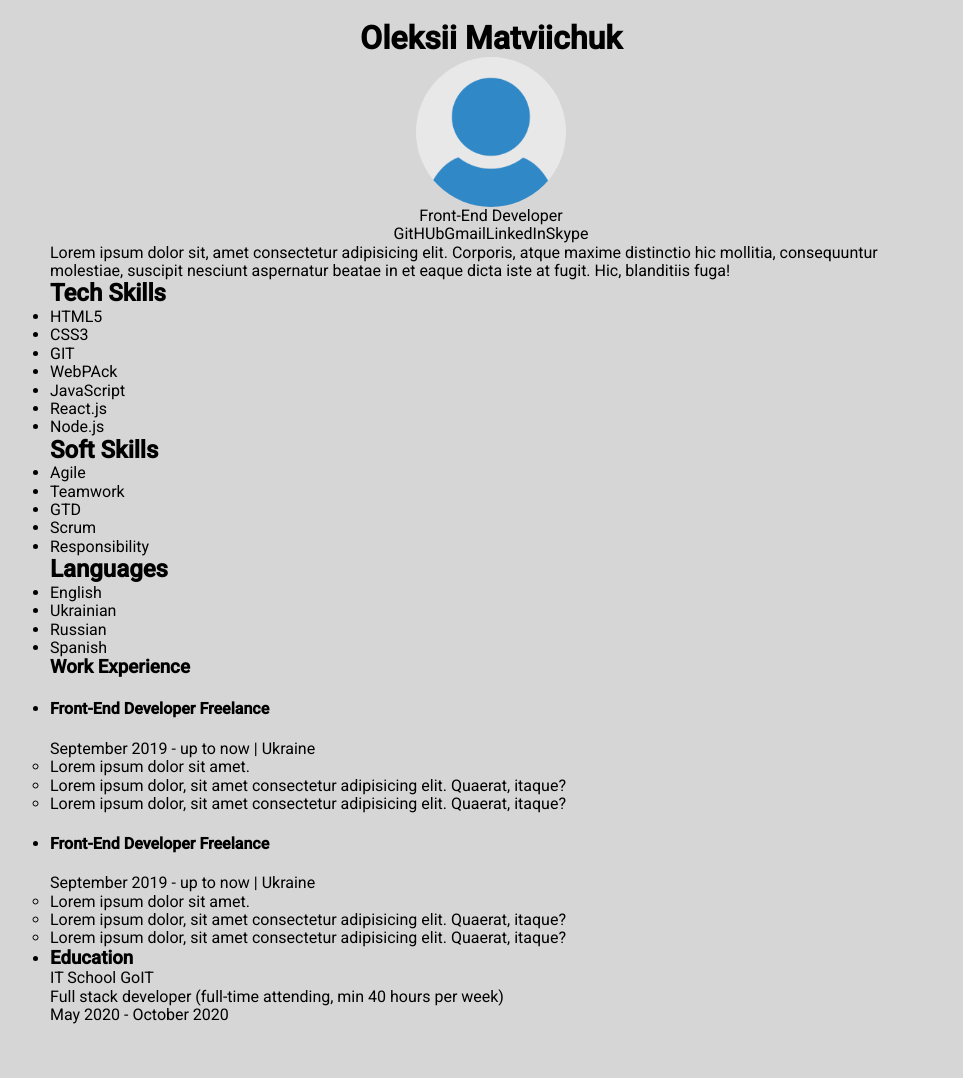
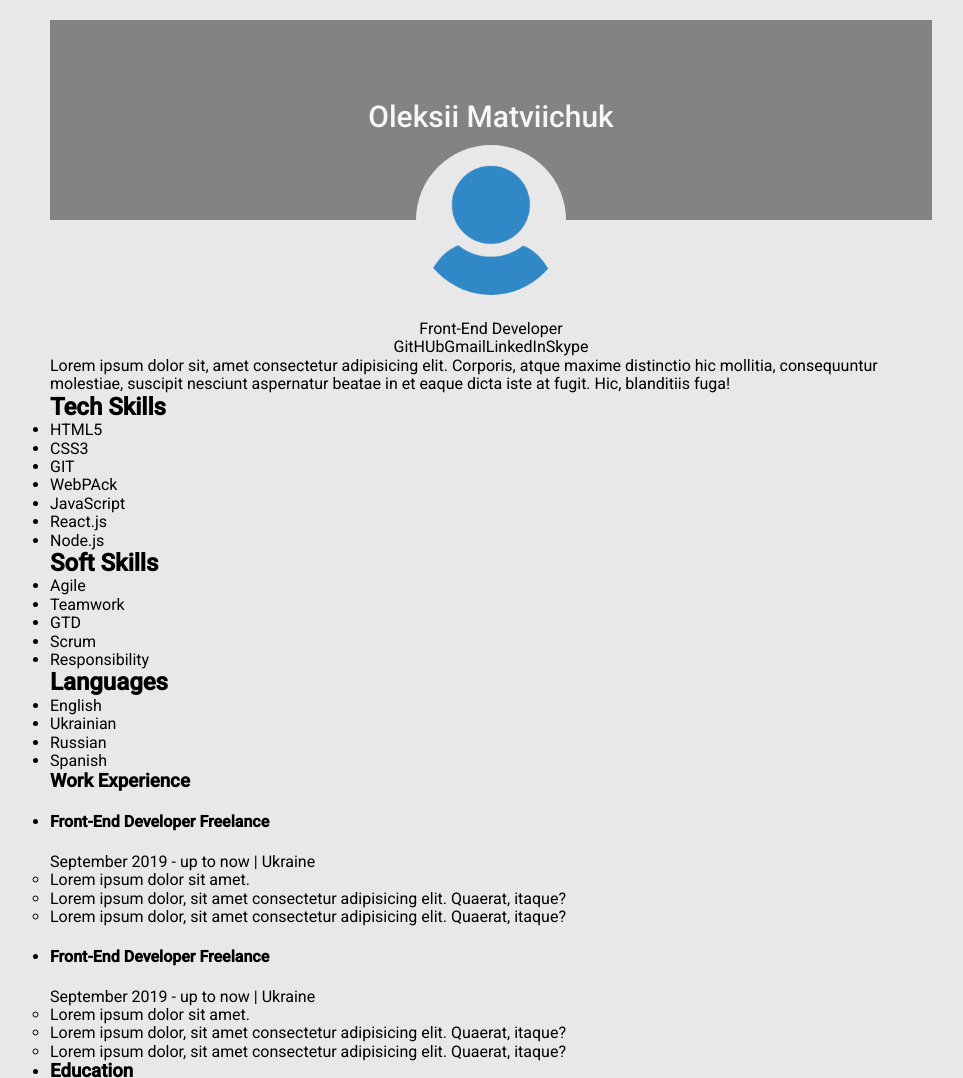
Before and after one commit to AlexDvor/cv, a website built with Parcel: page src/index.html in a window 1280 px wide. Shown: the top 1078 px of the page, without its empty margins (149-1112 px from the left). Before the commit the page ends 1025 px from the top, so only its background shows below. Built offline with nearby package versions, Linux system fonts and the light colour scheme.

Commit message:
added style for header

```diff
--- a/src/partials/header.html
+++ b/src/partials/header.html
@@ -1,6 +1,9 @@
 <header class="header">
   <div class="container">
+    <div class="wrapper-header">
+      <div class="wrapper-name">
         <h1 class="name">Oleksii Matviichuk</h1>
+      </div>
       <div class="wrapper-profile">
         <img
           class="wrapper-profile__img"
@@ -9,6 +12,7 @@
           width="150px"
           height="150px"
         />
+      </div>
     </div>
     <p class="profession">Front-End Developer</p>
     <ul class="contacts">
--- a/src/sass/_header.scss
+++ b/src/sass/_header.scss
@@ -2,11 +2,29 @@
   margin-top: 20px;
 }
 
+.wrapper-header {
+  position: relative;
+}
+
+.wrapper-name {
+  height: 200px;
+  background-color: #838383;
+  padding: 67px;
+}
+
 .name {
-  // margin-top: 15px;
+  font-style: normal;
+  font-weight: 500;
+  font-size: 30px;
+  line-height: 2;
   text-align: center;
+  color: #f7f7f7;
 }
 .wrapper-profile {
+  position: absolute;
+  top: 100%;
+  left: 50%;
+  transform: translate(-50%, -50%);
   width: 150px;
   height: 150px;
   object-fit: cover;
@@ -23,7 +41,7 @@
 }
 
 .profession {
-  // margin-top: 15px;
+  margin-top: 100px;
   text-align: center;
 }
 .contacts {
--- a/src/sass/utils/_variables.scss
+++ b/src/sass/utils/_variables.scss
@@ -1,6 +1,7 @@
 :root {
   --font-family: 'Roboto', sans-serif;
-  --background-body-color: #d6d6d6;
+  --background-body-color: #e8e8e8;
+  --primary-font-color: #2c2c2c;
   --time: 250ms;
   --time-function: cubic-bezier(0.4, 0, 0.2, 1);
 }
```
Lines whose indentation alone changed are shown as unchanged.
